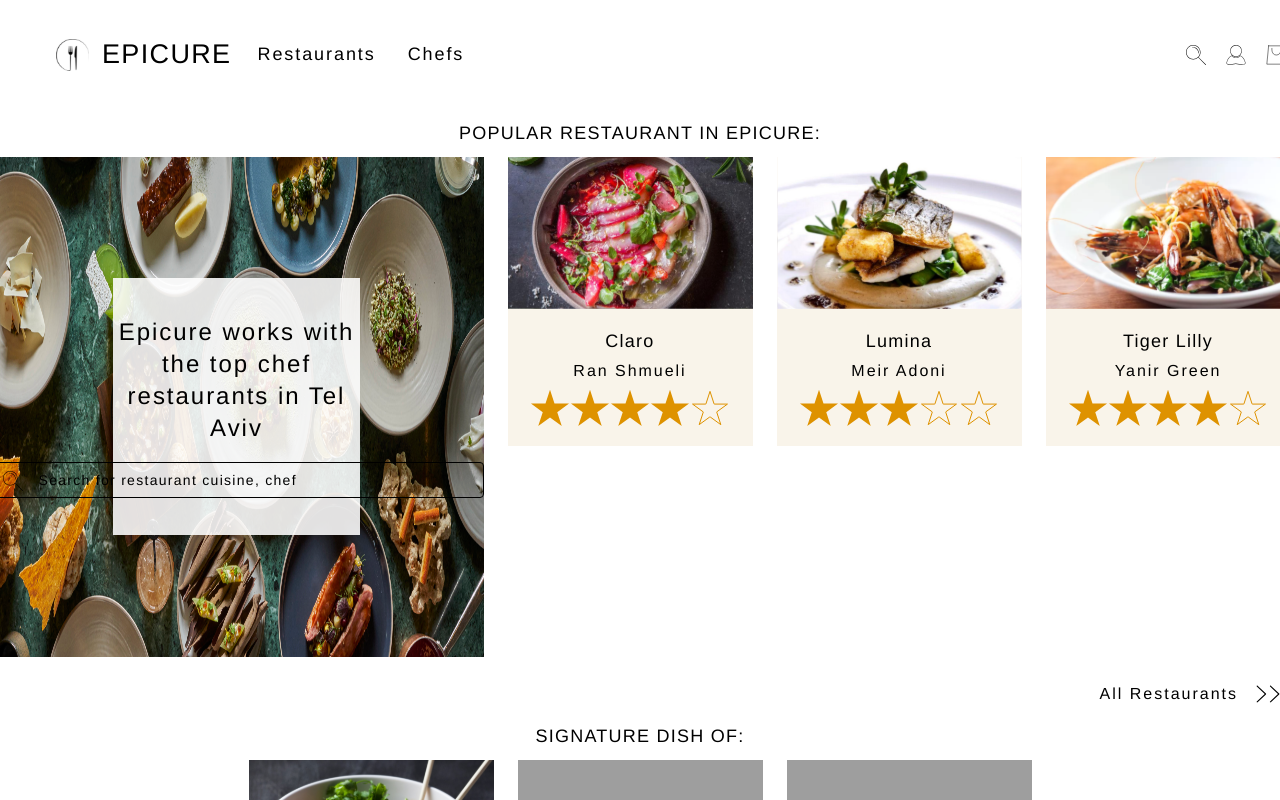
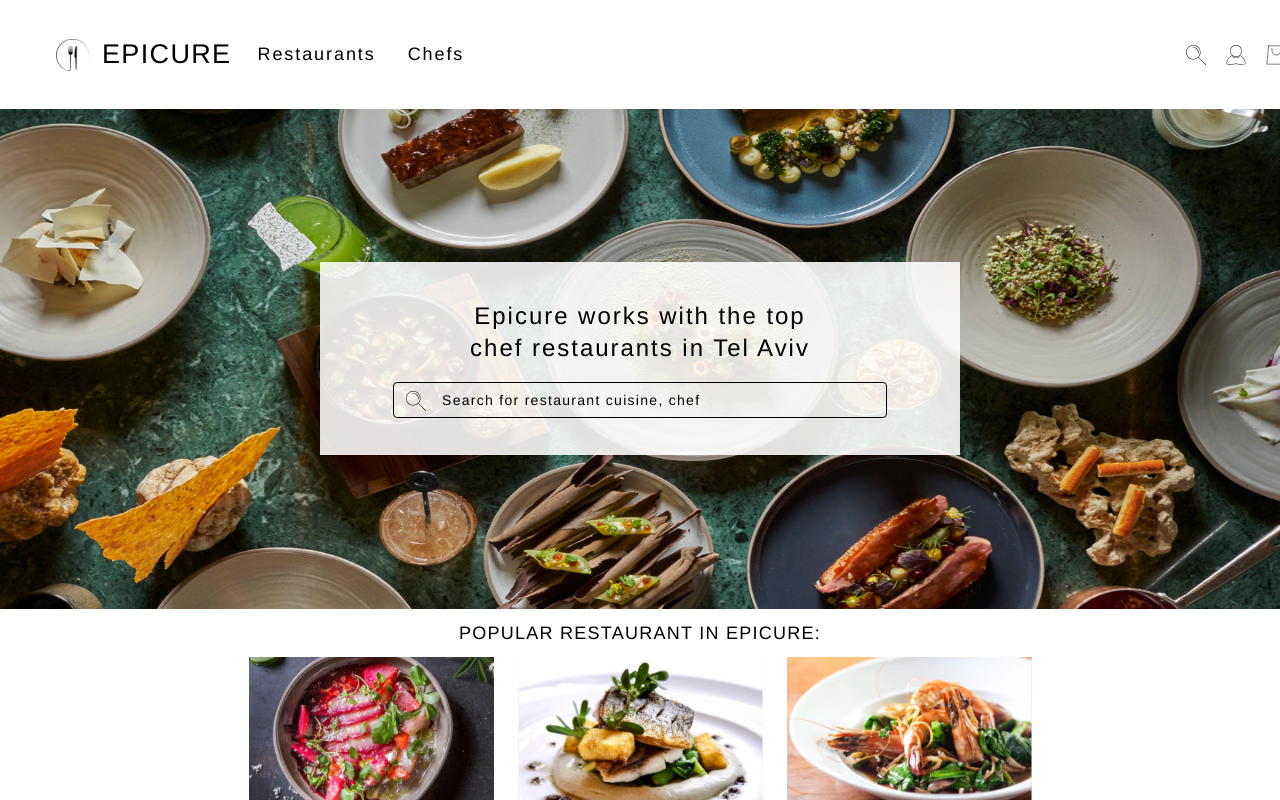
Before and after one commit to itamarLeiboMoveo/Epicure, a React (Create React App) app in the folder Epicure/: page / in a window 1280 px wide. Shown: the top 800 px of the page. Built offline with nearby package versions, Linux system fonts and the light colour scheme; grey boxes are pictures that could not be loaded.

Commit message:
changes in homepage

```diff
--- a/Epicure/src/pages/HomePage/HomePage.tsx
+++ b/Epicure/src/pages/HomePage/HomePage.tsx
@@ -30,10 +30,9 @@ function HomePage() {
 
             {responsiveDisplay ? <DesktopHeader /> :  <MobileHeader />}
 
+            <Hero />
 
             <CardSection title="POPULAR RESTAURANT IN EPICURE:" isChefsRestaurants={false}>
-
-            <Hero />
 
                 {popularRestaurants.map((pop, index) => (
                     <Card
```
